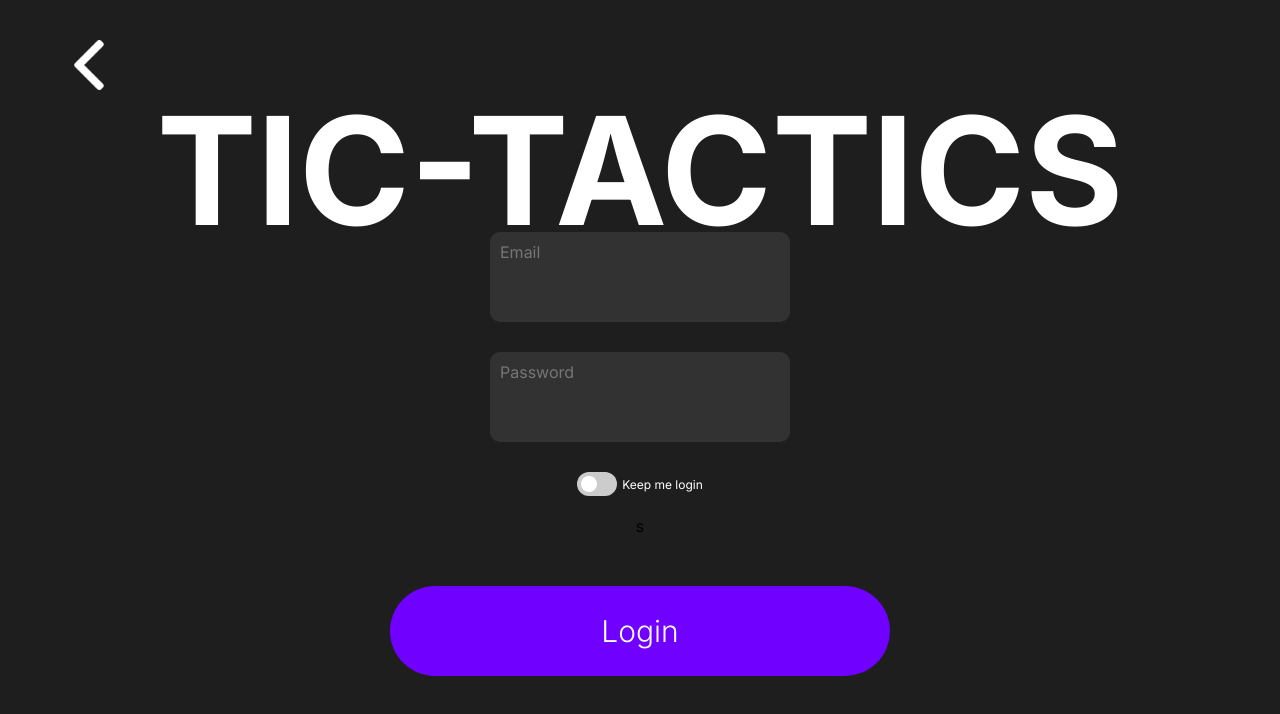
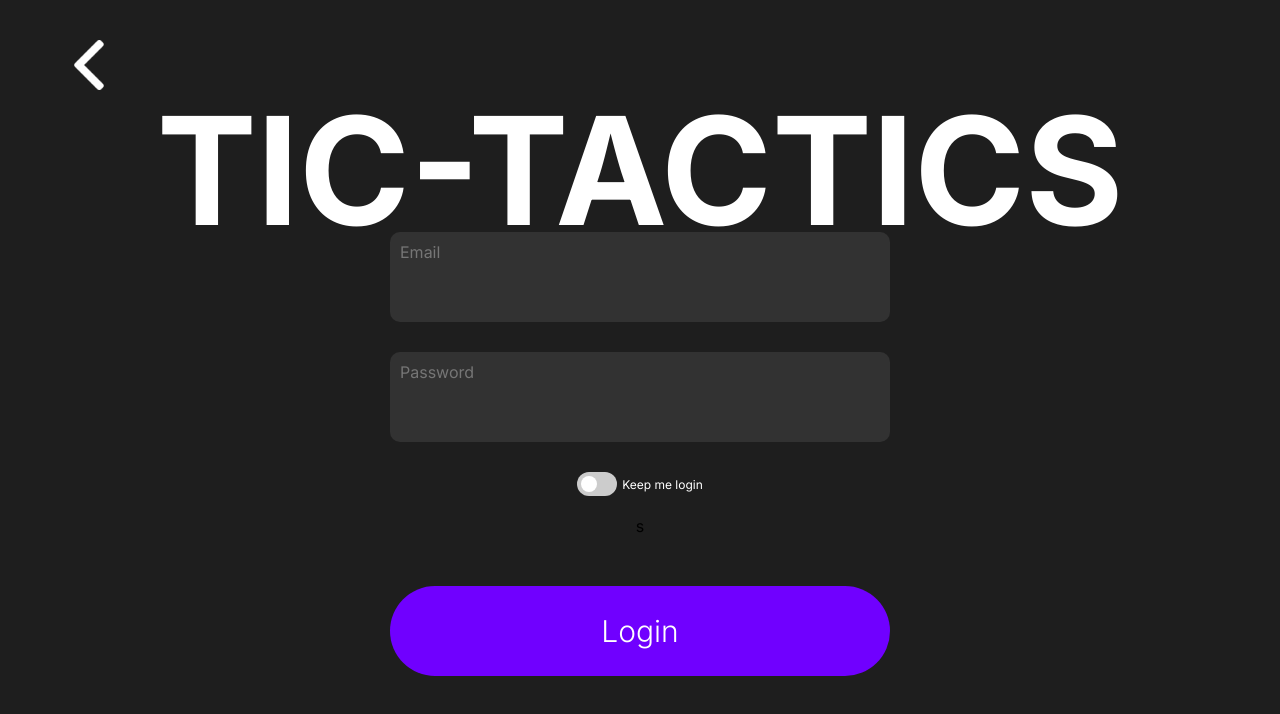
Before and after one commit to sahadsawatbp/Web-Design_TicTacTics, a website with bundled scripts: page public/login.html in a window 1280 px wide. Built offline with nearby package versions, Linux system fonts and the light colour scheme; no server answers.

Commit message:
Update styles.css

```diff
--- a/public/css/styles.css
+++ b/public/css/styles.css
@@ -13,6 +13,7 @@ body,html{
     display: flex;
     justify-content: center;
     align-items: center;
+    overflow: hidden;
 }
 
 .container{
@@ -76,7 +77,7 @@ h3{
     display: flex;
     flex-direction: column;
     padding: 10px;
-    width: 300px;
+    width: 500px;
     height: 90px;
     background-color: #323232;
     margin-bottom: 10px;
```
